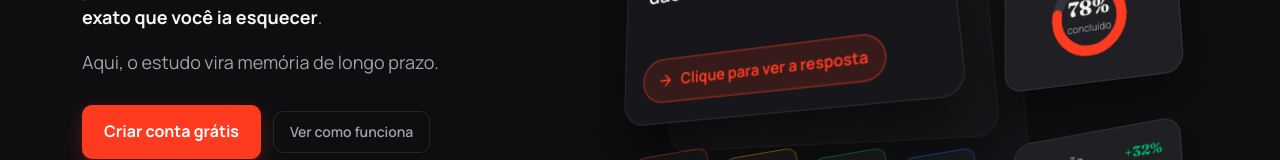
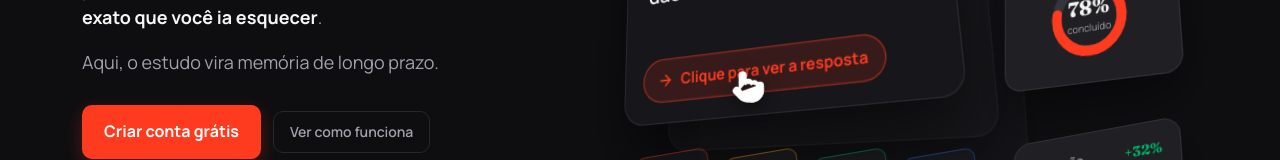
Before and after one commit to pedroxrss-maker/kioku-flashcards, a React (Vite) app: page / in a window 1280 px wide. Shown: the part 402-562 px from the top of the page. Built offline with nearby package versions, Linux system fonts and the light colour scheme; no server answers; a web font is replaced by a local one; what ts-fsrs would draw is missing.

Commit message:
atualizações

```diff
--- /dev/null
+++ b/src/config.ts
@@ -0,0 +1,12 @@
+/**
+ * App-level feature flags. Single source of truth so a path can be toggled in
+ * exactly one place.
+ */
+
+/**
+ * Whether new-account creation (sign up) is offered in the UI. When false, the
+ * auth page renders only the login form and every landing CTA routes to login;
+ * the signup code stays intact and is re-enabled by flipping this back to true.
+ * Note: new sign ups are also blocked at the Supabase level for now.
+ */
+export const SIGNUPS_ENABLED = false;
--- a/src/features/auth/AuthPage.tsx
+++ b/src/features/auth/AuthPage.tsx
@@ -10,6 +10,7 @@ import { useSearchParams } from 'react-router-dom';
 import { AnimatePresence, motion, useReducedMotion } from 'framer-motion';
 import { Loader2 } from 'lucide-react';
 import { useAuth } from './AuthContext';
+import { SIGNUPS_ENABLED } from '../../config';
 import brandLogo from '../../../neurofluency-logo-branca.png';
 
 const EASE: [number, number, number, number] = [0.22, 1, 0.36, 1];
@@ -31,9 +32,11 @@ export function AuthPage() {
   const { signIn, signUp } = useAuth();
   const reduce = useReducedMotion();
   // Tab is driven by the URL: /entrar?mode=signup opens "Criar conta",
-  // /entrar (or ?mode=login) opens "Entrar".
+  // /entrar (or ?mode=login) opens "Entrar". When signups are disabled we ignore
+  // ?mode=signup and only ever show the login form.
   const [searchParams] = useSearchParams();
-  const paramMode: Mode = searchParams.get('mode') === 'signup' ? 'signup' : 'signin';
+  const paramMode: Mode =
+    SIGNUPS_ENABLED && searchParams.get('mode') === 'signup' ? 'signup' : 'signin';
   const [mode, setMode] = useState<Mode>(paramMode);
   useEffect(() => {
     setMode(paramMode);
@@ -96,7 +99,9 @@ export function AuthPage() {
         </div>
 
         <div className="surface p-6 md:p-7">
-          {/* Tabs — the accent pill slides between options (shared layout). */}
+          {/* Tabs (login + signup): the accent pill slides between options. Hidden
+              entirely when signups are disabled, leaving only the login form. */}
+          {SIGNUPS_ENABLED && (
           <div
             className="flex gap-1 p-1 mb-5"
             style={{ background: 'var(--surface-2)', borderRadius: 'var(--r-full)' }}
@@ -133,6 +138,7 @@ export function AuthPage() {
               );
             })}
           </div>
+          )}
 
           <form onSubmit={onSubmit} className="flex flex-col" noValidate>
             {/* Signup-only name field: smoothly expands/collapses on toggle.
@@ -227,6 +233,7 @@ export function AuthPage() {
             </button>
           </form>
 
+          {SIGNUPS_ENABLED ? (
             <p className="text-sm text-muted text-center mt-5">
               {isSignup ? 'Já tem uma conta?' : 'Ainda não tem conta?'}{' '}
               <button
@@ -238,6 +245,11 @@ export function AuthPage() {
                 {isSignup ? 'Entrar' : 'Criar conta'}
               </button>
             </p>
+          ) : (
+            <p className="text-xs text-muted text-center mt-5">
+              Cadastros temporariamente fechados.
+            </p>
+          )}
         </div>
       </div>
     </div>
--- a/src/pages/landing/Hero.tsx
+++ b/src/pages/landing/Hero.tsx
@@ -4,6 +4,7 @@ import { Brain, FlaskConical, RefreshCw } from 'lucide-react';
 import { Reveal, scrollToId } from './anim';
 import { NeuroWordmark } from './brand';
 import { HeroMockup } from './HeroMockup';
+import { SIGNUPS_ENABLED } from '../../config';
 
 const VALUES = [
   { icon: Brain, title: 'SM-2 e FSRS', line: 'dois algoritmos de repetição espaçada' },
@@ -58,7 +59,7 @@ export function Hero() {
 
           <Reveal delay={0.18}>
             <div className="flex flex-wrap items-center gap-3 mt-7">
-              <button type="button" className="btn-mega" onClick={() => nav('/entrar?mode=signup')}>
+              <button type="button" className="btn-mega" onClick={() => nav(SIGNUPS_ENABLED ? '/entrar?mode=signup' : '/entrar')}>
                 Criar conta grátis
               </button>
               <button type="button" className="btn btn-ghost" onClick={() => scrollToId('como-funciona', reduce)}>
--- a/src/pages/landing/HeroMockup.tsx
+++ b/src/pages/landing/HeroMockup.tsx
@@ -12,7 +12,7 @@ import { createContext, useContext, useEffect, useMemo, useRef, useState } from
 import type { CSSProperties, ReactNode } from 'react';
 import { AnimatePresence, motion, useReducedMotion, useScroll, useTransform } from 'framer-motion';
 import type { MotionValue } from 'framer-motion';
-import { ArrowRight, Flame, MoreVertical, Star } from 'lucide-react';
+import { ArrowRight, Flame, MoreVertical, Pointer, Star } from 'lucide-react';
 import { makeSm2Scheduler } from '../../features/scheduling/sm2-adapter';
 import type { Card, Rating } from '../../db/types';
 import { useCountUp } from './anim';
@@ -85,6 +85,8 @@ interface DemoState {
   meta: DemoMeta;
   index: number;
   flipped: boolean;
+  /** True once the user has flipped the card at least once (hides the hint). */
+  touched: boolean;
   flip: () => void;
   preview: Record<Rating, { card: Card; intervalLabel: string }>;
   rate: (r: Rating) => void;
@@ -99,6 +101,7 @@ function useSm2Demo(): DemoState {
   const [cards, setCards] = useState<Card[]>(() => DECK.map(newDemoCard));
   const [index, setIndex] = useState(0);
   const [flipped, setFlipped] = useState(false);
+  const [touched, setTouched] = useState(false);
 
   const current = cards[index];
   const preview = useMemo(() => scheduler.preview(current, Date.now()), [scheduler, current]);
@@ -115,7 +118,11 @@ function useSm2Demo(): DemoState {
     meta: DECK[index],
     index,
     flipped,
-    flip: () => setFlipped((f) => !f),
+    touched,
+    flip: () => {
+      setTouched(true);
+      setFlipped((f) => !f);
+    },
     preview,
     rate,
   };
@@ -505,6 +512,7 @@ export function HeroMockup() {
   const pProg = useTransform(scrollY, [0, 700], [0, 30]);
   const pEvo = useTransform(scrollY, [0, 700], [0, -36]);
   const demo = useSm2Demo();
+  const reduce = useReducedMotion();
 
   return (
     <DemoCtx.Provider value={demo}>
@@ -541,6 +549,38 @@ export function HeroMockup() {
           </Tilt3D>
         </Draggable>
       </FloatItem>
+
+      {/* Click-hand cursor: rises from "Evolução" up to the card's CTA, taps,
+          then loops — a gentle hint to click the demo. Vanishes once the user
+          flips the card the first time. Decorative + off under reduced motion.
+          Coords are in the 520x460 design box. */}
+      {!reduce && !demo.touched && (
+        <motion.div
+          aria-hidden
+          style={{
+            position: 'absolute',
+            left: 0,
+            top: 0,
+            zIndex: 20,
+            pointerEvents: 'none',
+            filter: 'drop-shadow(0 3px 7px rgba(0,0,0,0.55))',
+          }}
+          animate={{
+            x: [420, 420, 116, 116, 116, 116, 116, 420],
+            y: [372, 372, 280, 280, 280, 280, 280, 372],
+            opacity: [0, 1, 1, 1, 1, 1, 0, 0],
+            scale: [1, 1, 1, 0.82, 1, 1, 1, 1],
+          }}
+          transition={{
+            duration: 4,
+            times: [0, 0.1, 0.42, 0.5, 0.57, 0.74, 0.82, 1],
+            repeat: Infinity,
+            ease: 'easeInOut',
+          }}
+        >
+          <Pointer size={30} strokeWidth={1.6} fill="#fff" color="#fff" />
+        </motion.div>
+      )}
     </Scaler>
     </DemoCtx.Provider>
   );
--- a/src/pages/landing/Landing.tsx
+++ b/src/pages/landing/Landing.tsx
@@ -6,6 +6,7 @@
  * prefers-reduced-motion via framer-motion's useReducedMotion.
  */
 import { useNavigate } from 'react-router-dom';
+import { SIGNUPS_ENABLED } from '../../config';
 import { Reveal } from './anim';
 import { NeuroLockup } from './brand';
 import { LandingNav } from './LandingNav';
@@ -68,7 +69,7 @@ function FinalCta() {
             Comece a vencer o esquecimento hoje<span style={{ color: 'var(--accent)' }}>.</span>
           </h2>
           <div className="mt-7 flex justify-center">
-            <button type="button" className="btn-mega" onClick={() => nav('/entrar?mode=signup')}>
+            <button type="button" className="btn-mega" onClick={() => nav(SIGNUPS_ENABLED ? '/entrar?mode=signup' : '/entrar')}>
               Criar conta grátis
             </button>
           </div>
--- a/src/pages/landing/LandingNav.tsx
+++ b/src/pages/landing/LandingNav.tsx
@@ -3,6 +3,7 @@ import { useNavigate } from 'react-router-dom';
 import { useReducedMotion } from 'framer-motion';
 import { KiokuMark } from './brand';
 import { scrollToId } from './anim';
+import { SIGNUPS_ENABLED } from '../../config';
 
 const ANCHORS: Array<[string, string]> = [
   ['Recursos', 'recursos'],
@@ -65,7 +66,7 @@ export function LandingNav() {
           </button>
           <button
             type="button"
-            onClick={() => nav('/entrar?mode=signup')}
+            onClick={() => nav(SIGNUPS_ENABLED ? '/entrar?mode=signup' : '/entrar')}
             className="btn btn-accent btn-sm"
           >
             Criar conta
```
Lines whose indentation alone changed are shown as unchanged.
